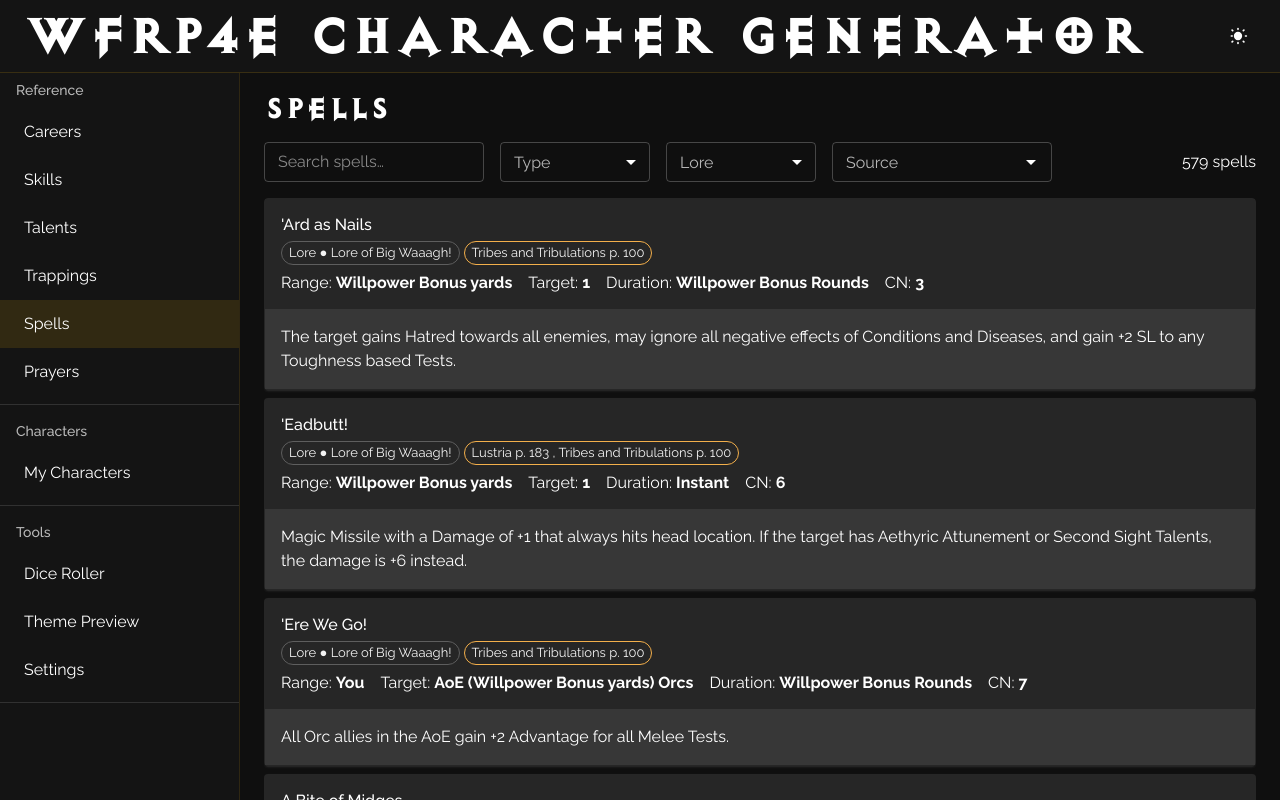
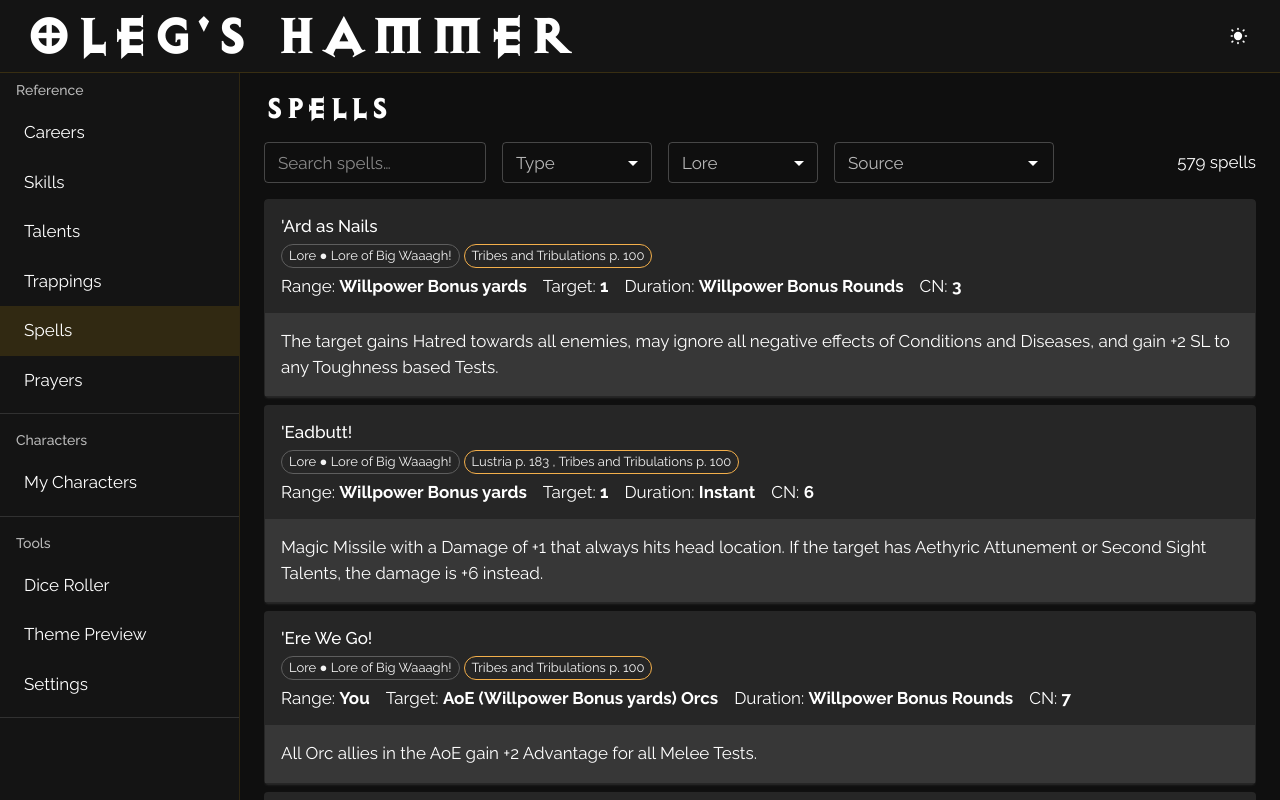
Before and after one commit to Userrrfriendly/wfrp4echargen, a React (Vite) app: page /reference/spells in a window 1280 px wide. Shown: the top 800 px of the page. Built offline with nearby package versions, Linux system fonts and the light colour scheme.

Commit message:
feat: enhance ReferencePageLayout with search input debouncing and external sync
style: adjust typography sizes in theme for better readability

```diff
--- a/src/components/layout/AppLayout.tsx
+++ b/src/components/layout/AppLayout.tsx
@@ -65,13 +65,15 @@
             </IconButton>
           )}
           <Typography variant="h2" noWrap sx={{ flexGrow: 1 }}>
-            WFRP4e Character Generator
+            Oleg's Hammer
           </Typography>
           <IconButton
             color="inherit"
             onClick={toggleTheme}
             aria-label={
-              themeMode === 'dark' ? 'switch to light theme' : 'switch to dark theme'
+              themeMode === 'dark'
+                ? 'switch to light theme'
+                : 'switch to dark theme'
             }
           >
             {themeMode === 'dark' ? <SunIcon /> : <MoonIcon />}
--- a/src/components/reference/ReferencePageLayout.tsx
+++ b/src/components/reference/ReferencePageLayout.tsx
@@ -1,4 +1,4 @@
-import type { ReactNode } from 'react';
+import { type ReactNode, useEffect, useRef, useState } from 'react';
 import {
   Autocomplete,
   Box,
@@ -31,7 +31,7 @@
   resultLabel: string;
   /** Optional page-specific filters rendered between search and source fields. */
   extraFilters?: ReactNode;
-  /** Renders the content inside each item's ListItemButton. */
+  /** Renders the content inside each item's card. */
   renderItem: (item: T) => ReactNode;
 }
 
@@ -76,9 +76,30 @@
   extraFilters,
   renderItem,
 }: ReferencePageLayoutProps<T>) {
+  const [inputValue, setInputValue] = useState(search);
+  const onSearchChangeRef = useRef(onSearchChange);
+  onSearchChangeRef.current = onSearchChange;
+  const externalSync = useRef(false);
+
+  // Sync display value if the parent resets search externally (e.g. clearing all filters)
+  useEffect(() => {
+    externalSync.current = true;
+    setInputValue(search);
+  }, [search]);
+
+  // Debounce: wait 300ms after the user stops typing before filtering
+  useEffect(() => {
+    if (externalSync.current) {
+      externalSync.current = false;
+      return;
+    }
+    const id = setTimeout(() => onSearchChangeRef.current(inputValue), 300);
+    return () => clearTimeout(id);
+  }, [inputValue]);
+
   if (isLoading) {
     return (
-      <Box>
+      <Box aria-busy="true" aria-label={`Loading ${title.toLowerCase()}`}>
         <Typography variant="h4" gutterBottom>
           {title}
         </Typography>
@@ -91,7 +112,7 @@
 
   if (error) {
     return (
-      <Typography color="error">
+      <Typography role="alert" color="error">
         Failed to load {title.toLowerCase()}: {error.message}
       </Typography>
     );
@@ -115,8 +136,9 @@
         <TextField
           size="small"
           placeholder={`Search ${title.toLowerCase()}…`}
-          value={search}
-          onChange={(e) => onSearchChange(e.target.value)}
+          value={inputValue}
+          onChange={(e) => setInputValue(e.target.value)}
+          slotProps={{ htmlInput: { 'aria-label': `Search ${title.toLowerCase()}` } }}
           sx={{ minWidth: 220 }}
         />
         {extraFilters}
@@ -129,29 +151,43 @@
           isOptionEqualToValue={(a, b) => a.id === b.id}
           sx={{ minWidth: 220 }}
         />
-        <Typography variant="body1" color="text.secondary" sx={{ ml: 'auto' }}>
+        <Typography
+          variant="body1"
+          color="text.secondary"
+          aria-live="polite"
+          sx={{ ml: 'auto' }}
+        >
           {resultCount} {resultCount === 1 ? resultLabel : `${resultLabel}s`}
         </Typography>
       </Box>
 
       <Box
+        component="ul"
         sx={{
-          borderColor: 'divider',
+          listStyle: 'none',
+          p: 0,
+          m: 0,
           borderRadius: 1,
           overflow: 'hidden',
         }}
       >
-        {items.map((item) => (
+        {items.length === 0 ? (
+          <Box component="li" sx={{ listStyle: 'none', py: 4, textAlign: 'center' }}>
+            <Typography variant="body1" color="text.secondary">
+              No {resultLabel}s found.
+            </Typography>
+          </Box>
+        ) : (
+          items.map((item) => (
             <Paper
               key={item.id}
+              component="li"
               sx={(theme) => ({
                 boxShadow: 2,
-              margin: '0.5rem 0',
+                my: 1,
                 '&:first-of-type': { mt: 0 },
-              borderBottom: '1px solid',
-              borderColor: 'divider',
+                border: '1px solid transparent',
                 transition: 'box-shadow 0.2s',
-              border: `1px solid transparent`,
                 '&:hover': {
                   boxShadow: 6,
                   border: `1px solid ${theme.palette.divider}`,
@@ -159,21 +195,15 @@
                 '&:last-child': { borderBottom: 0 },
               })}
             >
-            <Box
-              sx={{
-                px: 2,
-                py: 1.5,
-              }}
-            >
-              {renderItem(item)}
-            </Box>
-            <Box sx={{ px: 2, pb: 2, pt: 2, bgcolor: 'action.hover' }}>
+              <Box sx={{ px: 2, py: 1.5 }}>{renderItem(item)}</Box>
+              <Box sx={{ px: 2, py: 2, bgcolor: 'action.hover' }}>
                 <Typography variant="body1" color="text.secondary">
                   {item.object.description || 'No description available.'}
                 </Typography>
               </Box>
             </Paper>
-        ))}
+          ))
+        )}
       </Box>
 
       {totalPages > 1 && (
--- a/src/theme/theme.ts
+++ b/src/theme/theme.ts
@@ -38,6 +38,8 @@
   h4: { fontFamily: DIABLO_FONT_FAMILY, fontWeight: 600 },
   h5: { fontWeight: 600 },
   h6: { fontWeight: 600 },
+  body1: { fontSize: '1.0625rem' },
+  body2: { fontSize: '1rem' },
   diablo: { fontFamily: DIABLO_FONT_FAMILY, fontWeight: 'normal' as const },
 };
 
```
Also changed, not shown: public/ghalmaraz.svg. Lines whose indentation alone changed are shown as unchanged.
